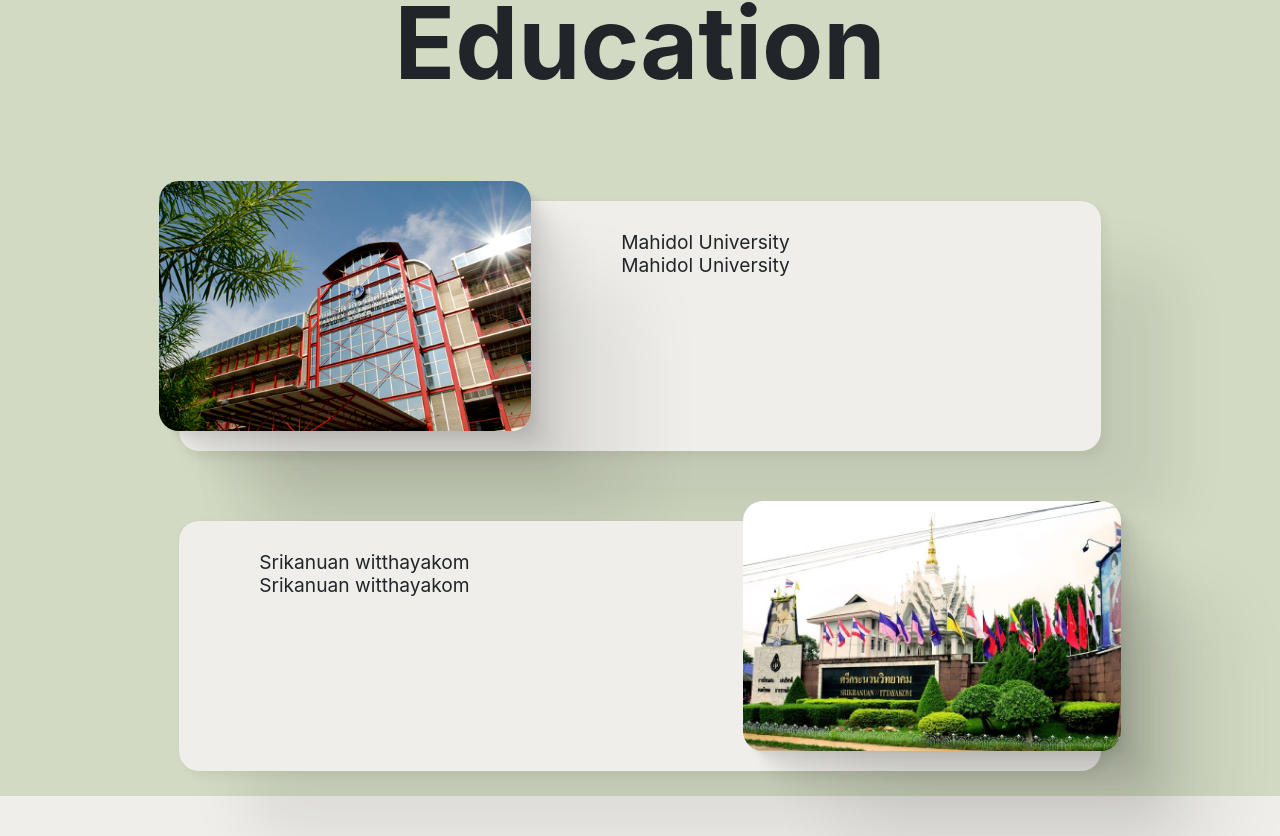
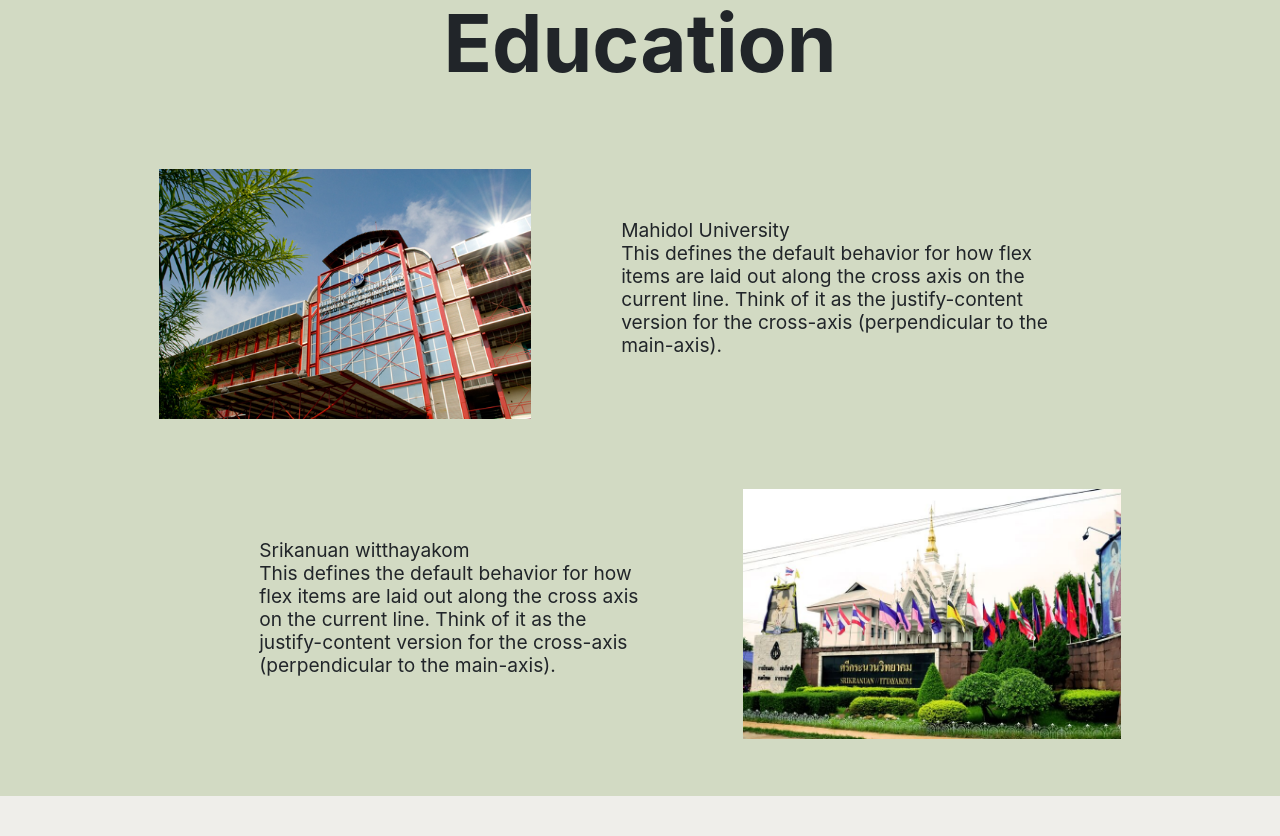
Before and after one commit to Sophon-Kr/PersonalWebsite-s-Sophon, a React (Create React App) app: page /experiences in a window 1280 px wide. Shown: the part 804-1640 px from the top of the page. Built offline with nearby package versions, Linux system fonts and the light colour scheme.

Commit message:
edit education style

```diff
--- a/src/components/Certificate.jsx
+++ b/src/components/Certificate.jsx
@@ -45,7 +45,7 @@
   return (
     <div className="certificate" id="certificate">
       <div className="maincontainer-certificate ">
-        <div className="certificate-header">Project Experience</div>
+        <div className="certificate-header">Certification</div>
         <div className="container-certificate">
           {certificateList.map((data) => (
             <div className="card-certificate">
--- a/src/components/WorkEx.jsx
+++ b/src/components/WorkEx.jsx
@@ -1,7 +1,7 @@
 import React from "react";
 import { connect } from "react-redux";
 import "../style/workex.css";
-import workIMG from "../assets/MU.jpg";
+import workIMG from "../assets/MSC.jpg";
 
 export const WorkEx = (props) => {
   return (
--- a/src/pages/Contact.jsx
+++ b/src/pages/Contact.jsx
@@ -4,10 +4,11 @@
 import TextField from "@mui/material/TextField";
 import { AiFillHome } from "react-icons/ai";
 import { MdEmail } from "react-icons/md";
+import { FaPhoneSquareAlt } from "react-icons/fa";
 import { FaFacebookSquare } from "react-icons/fa";
 import { BsLinkedin } from "react-icons/bs";
 import { AiFillGithub } from "react-icons/ai";
-import { BsTelephoneFill } from "react-icons/bs";
+import { AiFillInstagram } from "react-icons/ai";
 
 const contactList = [
   {
@@ -15,9 +16,8 @@
     icon: <AiFillHome className="icon-contact" />,
     text: (
       <span>
-        <div>107/7 Phimul Village,</div>
-        <div>Phimul,Huai Mek,Kalasin;</div>
-        <div>Thailand 46170</div>
+        <div>107/7 Phimul Village,Phimul,</div>
+        <div>Huai Mek,Kalasin;Thailand </div>
       </span>
     ),
     linkto: "",
@@ -30,26 +30,8 @@
   },
   {
     id: 3,
-    icon: <FaFacebookSquare className="icon-contact" />,
-    text: "Sophon Kraipinit",
-    linkto: "",
-  },
-  {
-    id: 4,
-    icon: <BsLinkedin className="icon-contact" />,
-    text: "Sophon Kraipinit",
-    linkto: "",
-  },
-  {
-    id: 5,
-    icon: <BsTelephoneFill className="icon-contact" />,
-    text: "(+66)096-002-4634",
-    linkto: "",
-  },
-  {
-    id: 6,
-    icon: <AiFillGithub className="icon-contact" />,
-    text: "Sophon-Kr",
+    icon: <FaPhoneSquareAlt className="icon-contact" />,
+    text: "(+66) 096-002-4634",
     linkto: "",
   },
 ];
@@ -67,7 +49,14 @@
               <div>{data.text}</div>
             </div>
           ))}
+          <div className="container-socialmedia">
+            <FaFacebookSquare className="icon-contact" />
+            <BsLinkedin className="icon-contact" />
+            <AiFillGithub className="icon-contact" />
+            <AiFillInstagram className="icon-contact" />
+          </div>
         </div>
+
         <div className="container-contact-right">
           <h1 className="header-text-contact-form">Send Message</h1>
           <TextField
--- a/src/pages/Education.jsx
+++ b/src/pages/Education.jsx
@@ -14,13 +14,23 @@
             <img src={MU} alt="Mahidol-University" className="imgeducation" />
             <div className="textmu">
               Mahidol University
-              <div>Mahidol University</div>
+              <div>
+                This defines the default behavior for how flex items are laid
+                out along the cross axis on the current line. Think of it as the
+                justify-content version for the cross-axis (perpendicular to the
+                main-axis).
+              </div>
             </div>
           </div>
           <div className="papereducation-2">
             <div className="textskwk">
               Srikanuan witthayakom
-              <div>Srikanuan witthayakom</div>
+              <div>
+                This defines the default behavior for how flex items are laid
+                out along the cross axis on the current line. Think of it as the
+                justify-content version for the cross-axis (perpendicular to the
+                main-axis).
+              </div>
             </div>
 
             <img
--- a/src/style/certificate.css
+++ b/src/style/certificate.css
@@ -6,7 +6,7 @@
   flex-direction: column;
   justify-content: start;
   flex-wrap: nowrap;
-  background-color: bisque;
+  /* background-color: bisque; */
 }
 .container-certificate {
   display: flex;
--- a/src/style/contact.css
+++ b/src/style/contact.css
@@ -38,11 +38,24 @@
   /* background-color: rgb(253, 196, 255); */
   gap: 20px;
 }
+.container-socialmedia {
+  width: 100%;
+  display: flex;
+  flex-direction: row;
+  justify-content: space-around;
+  align-items: center;
+  align-self: center;
+  /* background-color: rgb(99, 122, 255); */
+  gap: 20px;
+  padding: 20px;
+  margin-top: 30px;
+}
 .header-text-contact-form {
   font-size: 30px;
   font-weight: bold;
   margin-bottom: 20px;
   color: var(--green3-color);
+  align-self: center;
 }
 
 .contact-component-text {
--- a/src/style/education.css
+++ b/src/style/education.css
@@ -28,24 +28,25 @@
 
 .headereducation {
   padding: 20px 0 0 0;
-  font-size: 100px;
+  font-size: 80px;
   font-weight: bold;
   align-self: center;
 }
 .papereducation-1 {
-  background-color: var(--background-color);
+  /* background-color: var(--background-color); */
   min-height: 250px;
-  border-radius: 20px;
+  /* border-radius: 20px;
   box-shadow: -0.8px -0.8px 3.3px rgba(0, 0, 0, 0.032),
-    6.3px 6.2px 10.1px rgba(0, 0, 0, 0.048), 69px 67px 62px rgba(0, 0, 0, 0.08);
+    6.3px 6.2px 10.1px rgba(0, 0, 0, 0.048), 69px 67px 62px rgba(0, 0, 0, 0.08);*/
   display: flex;
 }
 .papereducation-2 {
-  background-color: var(--background-color);
   min-height: 250px;
-  border-radius: 20px;
-  box-shadow: -0.8px -0.8px 3.3px rgba(0, 0, 0, 0.032),
-    6.3px 6.2px 10.1px rgba(0, 0, 0, 0.048), 69px 67px 62px rgba(0, 0, 0, 0.08);
+
+  /* background-color: var(--background-color);
+    border-radius: 20px; */
+  /* box-shadow: -0.8px -0.8px 3.3px rgba(0, 0, 0, 0.032),
+    6.3px 6.2px 10.1px rgba(0, 0, 0, 0.048), 69px 67px 62px rgba(0, 0, 0, 0.08); */
   display: flex;
 }
 .textmu {
@@ -62,14 +63,15 @@
 .imgeducation {
   width: auto;
   height: 250px;
-  border-radius: 20px;
   margin: -20px;
-  box-shadow: 2.8px 2.8px 2.2px rgba(0, 0, 0, 0.02),
+  /* border-radius: 10px; */
+
+  /* box-shadow: 2.8px 2.8px 2.2px rgba(0, 0, 0, 0.02),
     6.7px 6.7px 5.3px rgba(0, 0, 0, 0.028),
     12.5px 12.5px 10px rgba(0, 0, 0, 0.035),
     22.3px 22.3px 17.9px rgba(0, 0, 0, 0.042),
     41.8px 41.8px 33.4px rgba(0, 0, 0, 0.05),
-    100px 100px 80px rgba(0, 0, 0, 0.07);
+    100px 100px 80px rgba(0, 0, 0, 0.07); */
 }
 
 @media screen and (max-width: 1200px) {
--- a/src/style/workex.css
+++ b/src/style/workex.css
@@ -17,8 +17,8 @@
   padding: 5%;
 }
 .workex-img {
-  width: auto;
-  height: 100%;
+  max-width: 500px;
+  height: auto;
 }
 .workex-header {
   font-weight: bolder;
@@ -38,7 +38,7 @@
 }
 .descroption-workex {
   max-width: 400px;
-  background-color: salmon;
+  /* background-color: salmon; */
 }
 
 /* .imgeducation {
```
Also changed, not shown: src/assets/MSC.jpg (added).
